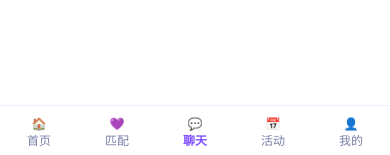
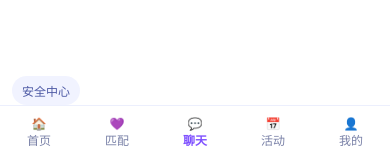
Before and after one commit to js9cpp57y4-jpg/friend-app, a React (Vite) app: page /chat in a window 390 px wide. Shown: the part 686-841 px from the top of the page. Built offline with nearby package versions, Linux system fonts and the light colour scheme.

Commit message:
fix: resolve PR merge conflicts and preserve mobile-first UI baseline

```diff
--- a/src/layout/AppLayout.tsx
+++ b/src/layout/AppLayout.tsx
@@ -13,6 +13,7 @@ export function AppLayout() {
     <div className="mobile-stage">
       <div className="phone-shell">
         <main className="phone-content"><Outlet /></main>
+        <div className="safety-link-wrap"><NavLink to="/safety" className="safety-link">安全中心</NavLink></div>
         <nav className="bottom-tab">
           {navItems.map((item) => (
             <NavLink key={item.path} to={item.path} className={({ isActive }) => `tab-item ${isActive ? 'active' : ''}`}>
--- a/src/styles/global.css
+++ b/src/styles/global.css
@@ -13,3 +13,5 @@
 .actions{display:grid;grid-template-columns:repeat(3,1fr);gap:8px}.actions button{border:none;border-radius:12px;padding:11px}.actions button:last-child{background:linear-gradient(120deg,#5670ff,#c05eff,#ff60a8);color:#fff}
 .match-toast{position:fixed;top:20%;left:50%;transform:translateX(-50%);background:#1f2743;color:#fff;padding:10px 14px;border-radius:12px}
 @media (max-width:480px){.mobile-stage{padding:0}.phone-shell{width:100vw;height:100vh;border:none;border-radius:0}}
+
+.safety-link-wrap{padding:6px 12px 0}.safety-link{display:inline-block;padding:6px 10px;border-radius:999px;background:#f1f3ff;color:#4c58a4;text-decoration:none;font-size:12px}
```
